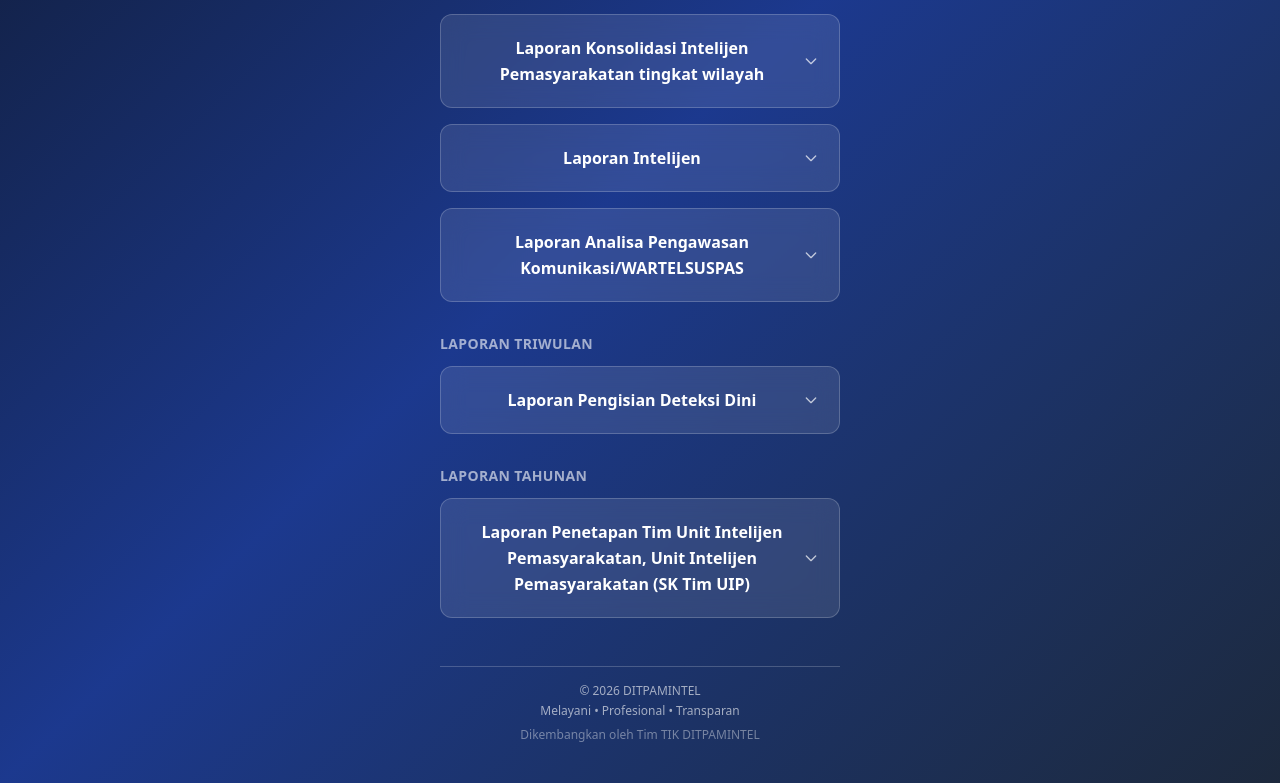
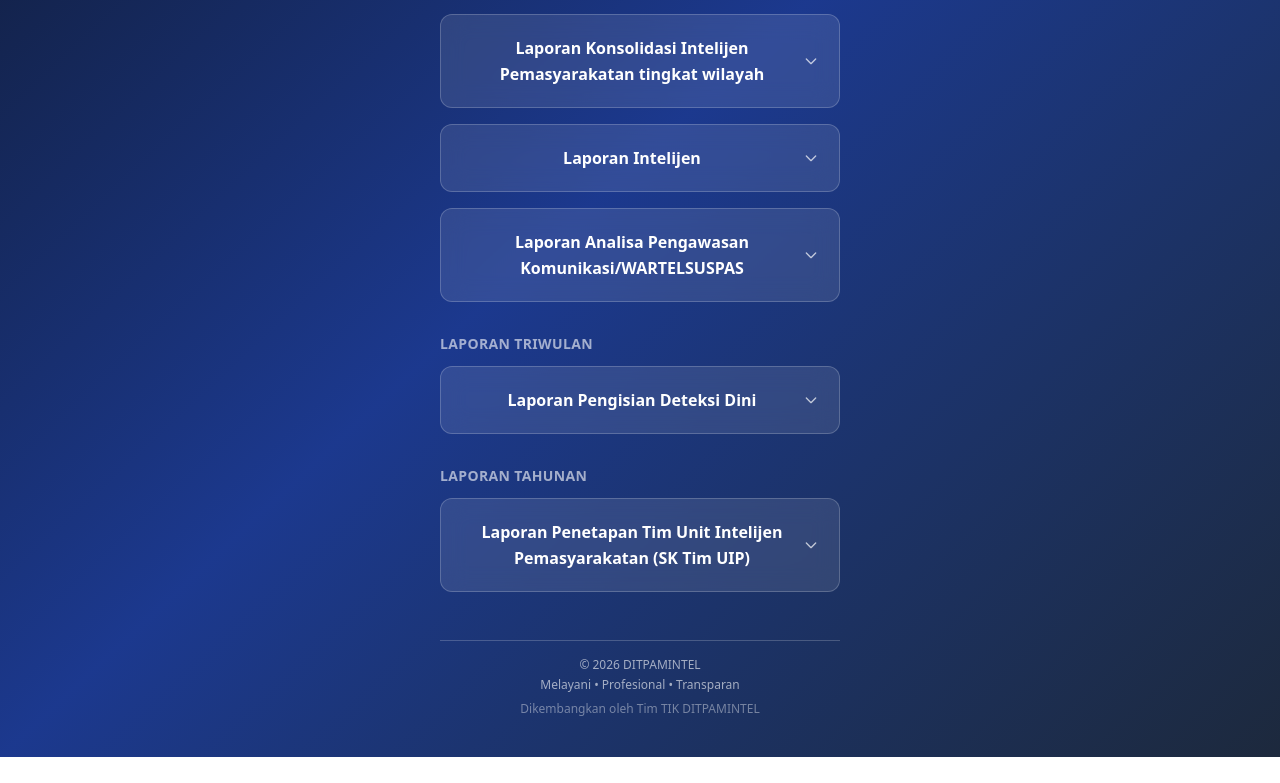
Before and after one commit to mazufik/pelaporanditpamintel, a Next.js app: page /intelijen in a window 1280 px wide. Shown: the part 440-1223 px from the top of the page. After the commit the page ends 1197 px from the top, so only its background shows below. Built offline with nearby package versions, Linux system fonts and the light colour scheme.

Commit message:
fix typo subdit intelijen

```diff
--- a/src/app/intelijen/data.ts
+++ b/src/app/intelijen/data.ts
@@ -104,7 +104,7 @@ export const intelijenMenus: Category[] = [
         category: "Laporan Tahunan",
         menus: [
             {
-                title: "Laporan Penetapan Tim Unit Intelijen Pemasyarakatan, Unit Intelijen Pemasyarakatan (SK Tim UIP)",
+                title: "Laporan Penetapan Tim Unit Intelijen Pemasyarakatan (SK Tim UIP)",
                 items: [
                     {
                         label: "Format Laporan",
```
